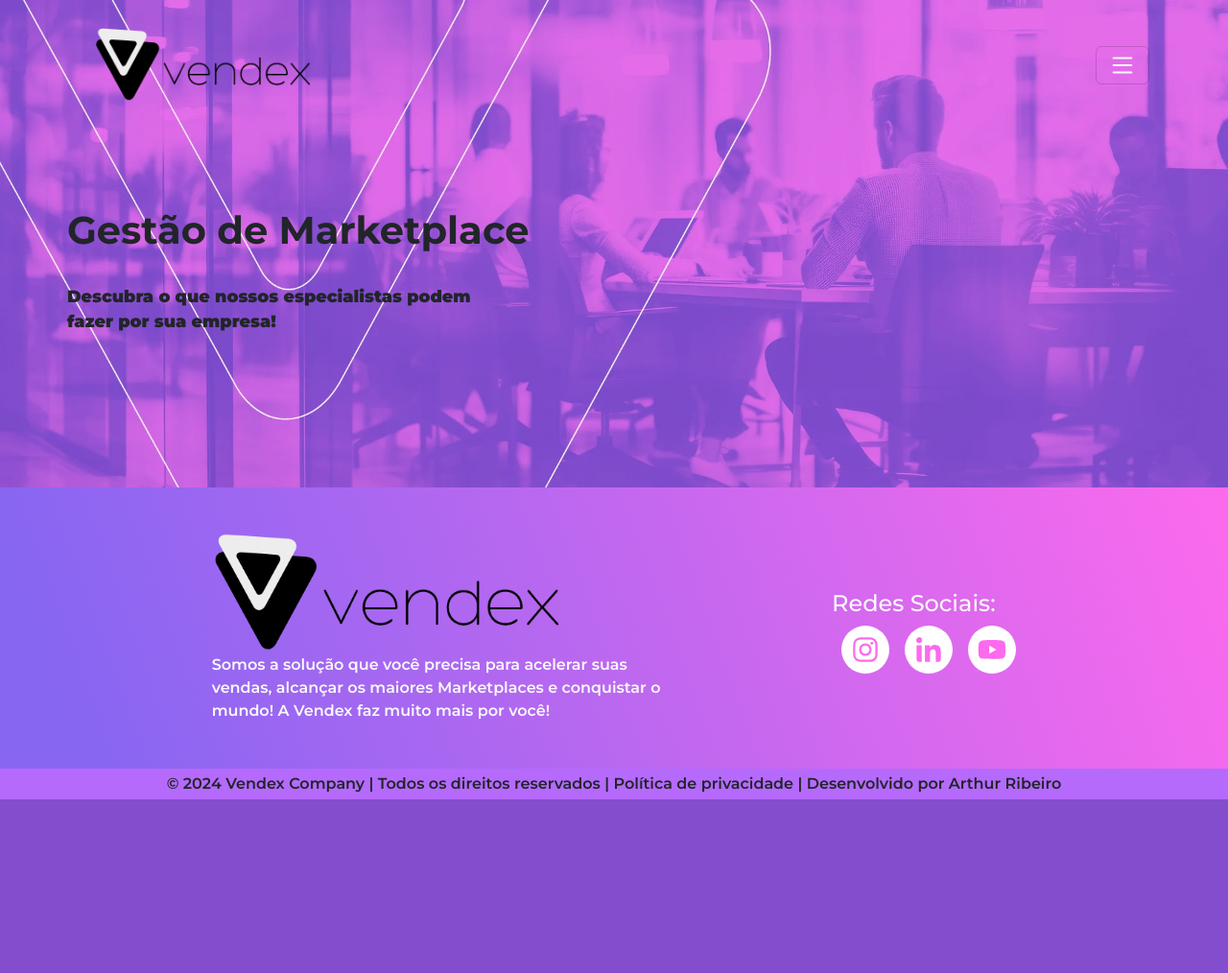
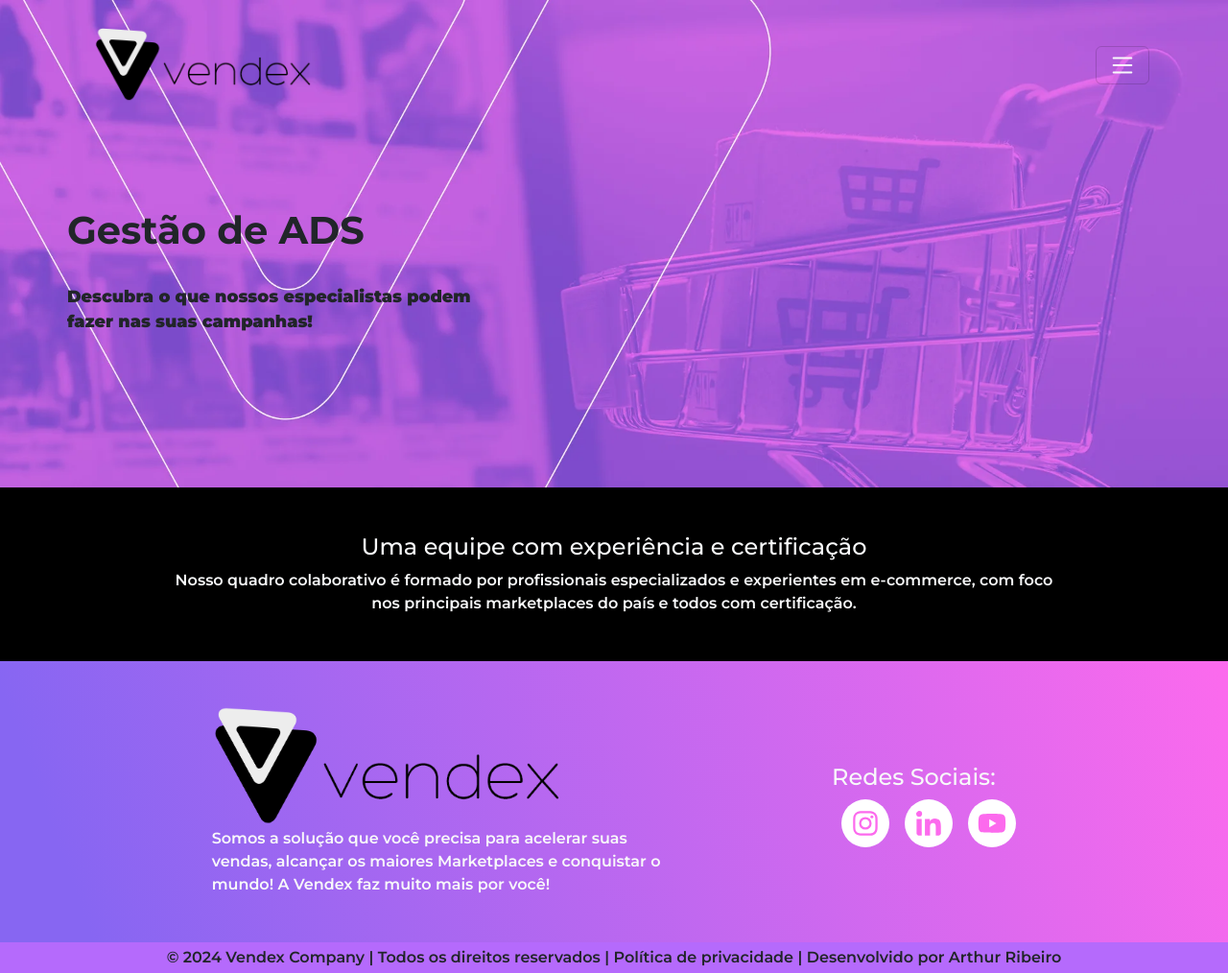
Before and after one commit to ArthurrGuilherme/Site, a PHP site: page /ads.php in a window 1280 px wide. Shown: the whole page at 96% size. Before the commit the page ends 833 px from the top, so only its background shows below. Run offline with PHP 8.4, Linux system fonts and the light colour scheme.

Commit message:
Add files via upload

```diff
--- a/ads.php
+++ b/ads.php
@@ -21,7 +21,7 @@
 </head>
 <body>
     <!--Container principal das paginas estaticas-->
-        <section  style="background: url(./img/bn-empresa.webp); background-size: cover">
+        <section  style="background: url(./img/bn-marketplace.webp); background-size: cover">
             <!--Header Primario-->
                 <?php echo $headerprincial ?>
             <!--Header Primario-->
@@ -33,11 +33,11 @@
                     <!--Estrutura texto-->
                         <article class="d-flex flex-column">
                             <!--Titulo-->
-                                <h1 style="padding-bottom: 2rem; font-weight: 700;">Gestão de Marketplace</h1>
+                                <h1 style="padding-bottom: 2rem; font-weight: 700;">Gestão de ADS</h1>
                             <!--Titulo-->
                             <!--Texto-->
                                 <strong ><p style="font-weight: 900; font-size: 1.1rem">Descubra o que nossos especialistas podem</p>
-                                <p style="font-weight: 900; font-size: 1.1rem">fazer por sua empresa!</p></strong>
+                                <p style="font-weight: 900; font-size: 1.1rem">fazer nas suas campanhas!</p></strong>
                             <!--Texto-->
                         </article>
                     <!--Estrutura texto-->
@@ -46,6 +46,26 @@
         </section>
     <!--Container principal das paginas estaticas-->
     <main>
+        <!--Equipe-->
+            <section class="p-5">
+                <article>
+                    <!--Texto-->
+                    <div>
+                        <span class="d-flex flex-column align-items-center text-center">
+                            <!--Titulo-->
+                                <h4 class="text-light">Uma equipe com experiência e certificação</h4>
+                            <!--Titulo-->
+                            <!--Texto-->
+                                <span class="text-light">
+                                    <p>Nosso quadro colaborativo é formado por profissionais especializados e experientes em e-commerce, com foco</p>
+                                    <p>nos principais marketplaces do país e todos com certificação.</p>
+                                </span>
+                            <!--Texto-->
+                        </span>
+                    </div>
+                </article>
+            </section>
+        <!--Equipe-->
 
     </main>
     <!--Footer-->
```
Also changed, not shown: img/bn-marketplace.webp (added).
